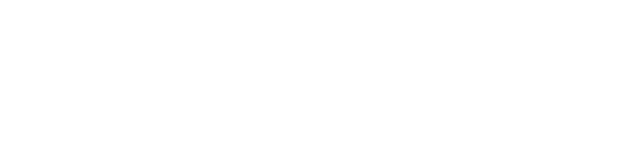
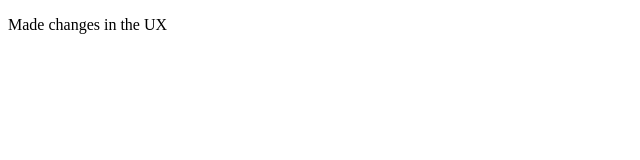
Before and after one commit to efeSunuc1399/git-cardio, a plain HTML site: page index.html in a window 1280 px wide. Shown: the whole page, without its empty margins (0-640 px from the left). Drawn offline with Linux system fonts and the light colour scheme.

Commit message:
feat: made changes for better user experience

```diff
--- a/app.js
+++ b/app.js
@@ -1 +1,3 @@
 console.log("Hello world");
+
+console.log("Made changes in the ux");
--- a/index.html
+++ b/index.html
@@ -6,6 +6,7 @@
     <title>This is a git project or doing very complex things and fixing errors</title>
 </head>
 <body>
+    <p>Made changes in the UX</p>
 <script src="app.js"/>
 </body>
 </html>
```
